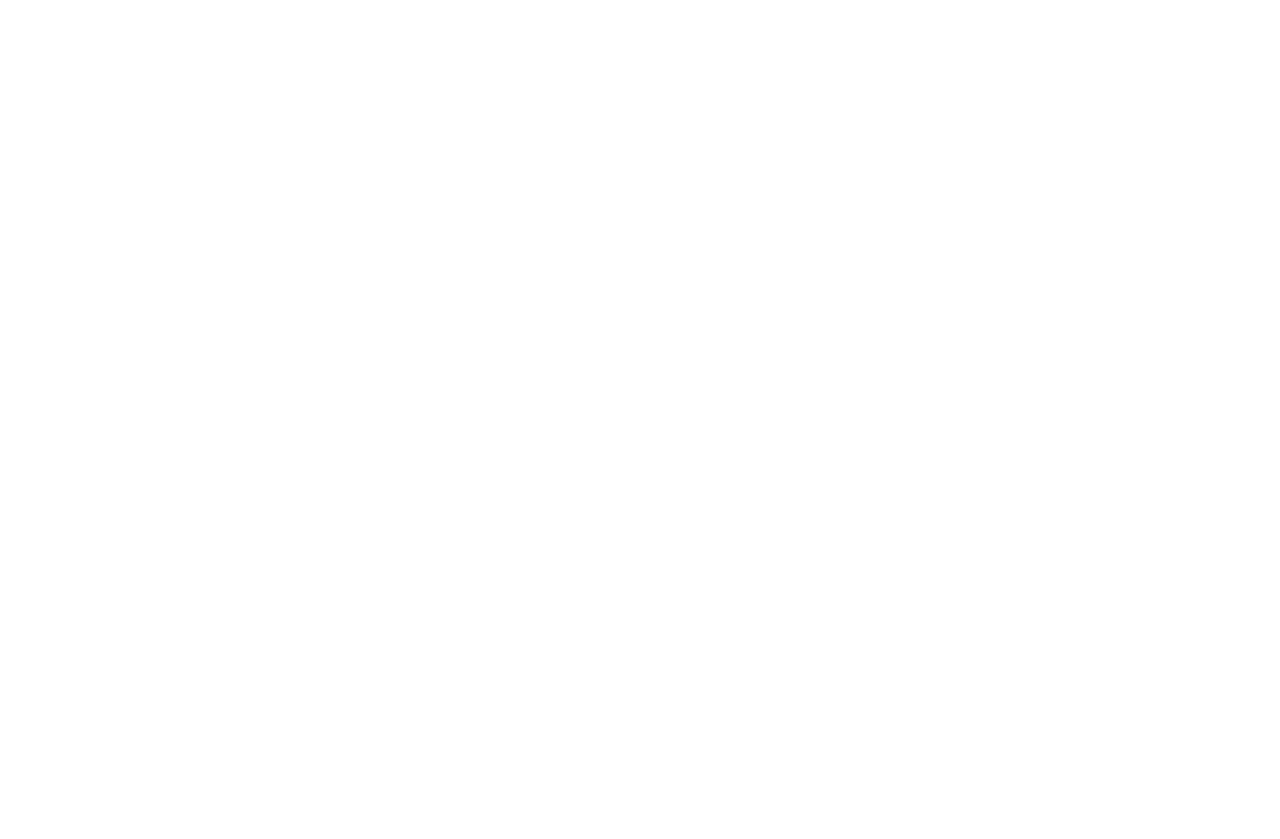
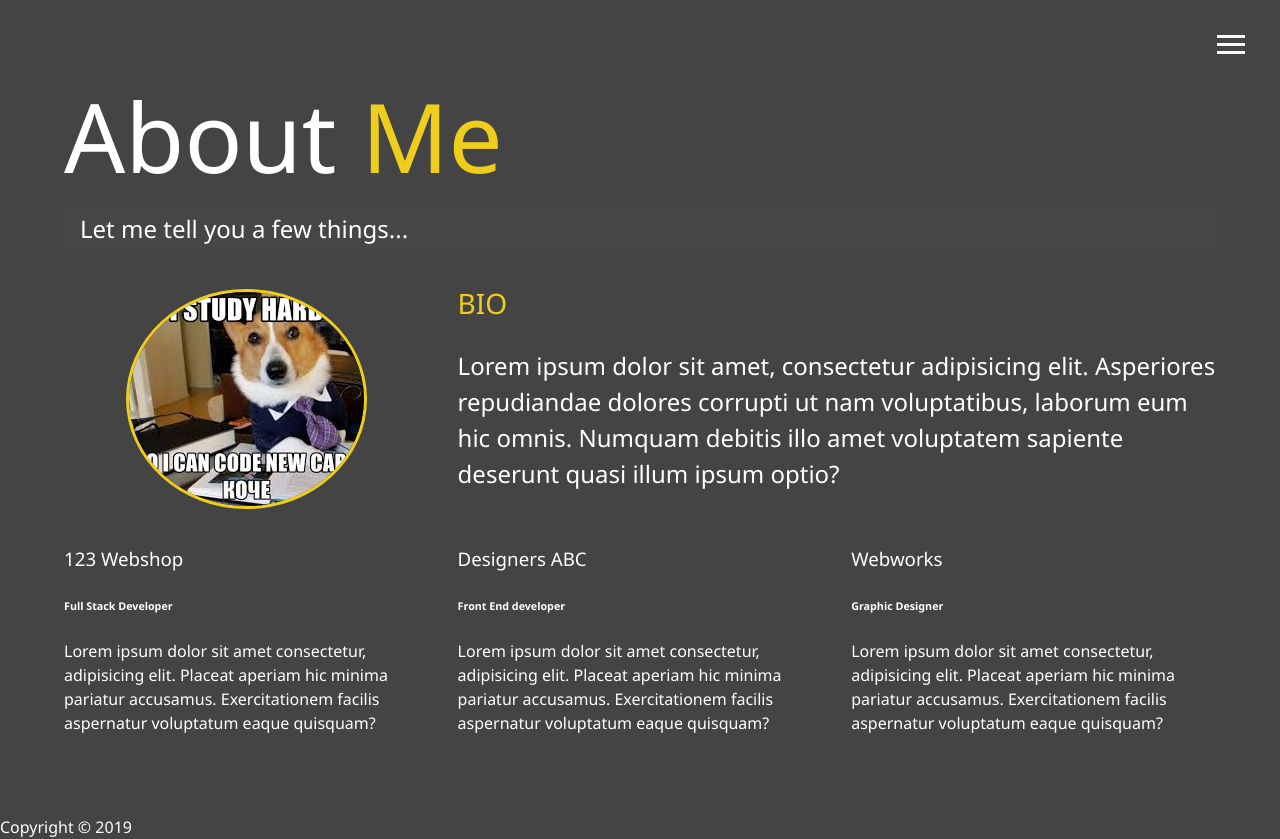
Before and after one commit to georgedimmitrov/ResponsivePortfolioWebsite-sass, a website: page dist/about.html in a window 1280 px wide. Before the commit the page ends 800 px from the top, so only its background shows below. Drawn offline with Linux system fonts and the light colour scheme.

Commit message:
Begin work on about page

```diff
--- a/scss/main.scss
+++ b/scss/main.scss
@@ -72,3 +72,36 @@ main {
     }
   }
 }
+
+.about-info {
+  display: grid;
+  grid-gap: 1.8rem;
+  grid-template-areas:
+    'bioimage bio  bio'
+    'job1 job2 job3';
+  grid-template-columns: repeat(3, 1fr);
+}
+
+.bio-image {
+  grid-area: bioimage;
+  margin: auto;
+  border-radius: 50%;
+  border: $secondary-color 3px solid;
+}
+
+.bio {
+  grid-area: bio;
+  font-size: 1.5rem;
+}
+
+.job-1 {
+  grid-area: job1;
+}
+
+.job-2 {
+  grid-area: job2;
+}
+
+.job-3 {
+  grid-area: job3;
+}
```
Also changed, not shown: dist/about.html, dist/css/main.css, 1 other file.
